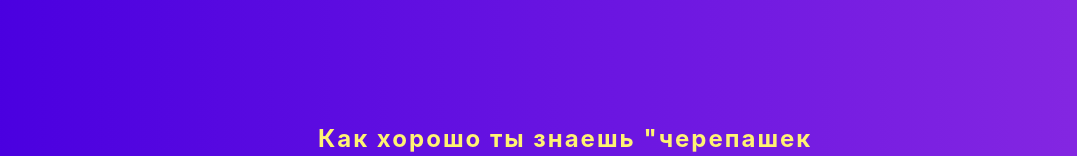
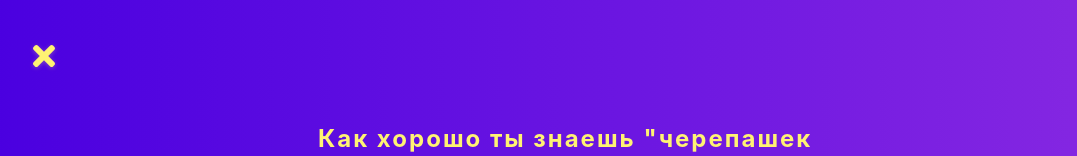
Before and after one commit to top-web-knurl/React-quiz, a React (Create React App) app: page / in a window 1280 px wide. Shown: the top 156 px of the page, without its empty margins (7-1084 px from the left). Built offline with nearby package versions, Linux system fonts and the light colour scheme.

Commit message:
Кнопка меню, логика toggle, анимация и смена иконки при открытии

```diff
--- a/src/components/FinishedQuiz/FinishedQuiz.module.css
+++ b/src/components/FinishedQuiz/FinishedQuiz.module.css
@@ -38,7 +38,6 @@
 .fail {
     border-color: rgba(250, 42, 42, 0.877);
     box-shadow: 0px 0px 2px 2px #ce1e1efb;
-
 }
 
 .fail svg {
--- /dev/null
+++ b/src/components/Navigation/MenuToggle.jsx
@@ -0,0 +1,22 @@
+import React from "react";
+import classes from './MenuToggle.module.css';
+import { FontAwesomeIcon } from '@fortawesome/react-fontawesome';
+import { faBars, faTimes } from '@fortawesome/free-solid-svg-icons'
+
+
+const MenuToggle = props => {
+    const { onToggle, isOpen } = props;
+    const { MenuToggle, openCls } = classes;
+
+    return (
+         <FontAwesomeIcon
+         className={`${MenuToggle} ${isOpen ? openCls : null}`}
+         icon={isOpen ? faBars : faTimes}
+         onClick={onToggle}
+         size="lg"
+     />
+    )
+
+}
+
+export default MenuToggle;
--- /dev/null
+++ b/src/components/Navigation/MenuToggle.module.css
@@ -0,0 +1,24 @@
+.MenuToggle{
+    position: fixed;
+    top: 40px;
+    left: 40px;
+    cursor: pointer;
+    font-size: 32px;
+    color: #FFF373;
+    filter: drop-shadow(0px 1px  2px rgba(255, 243, 115, .3));
+    z-index: 99;
+    transition: all .23s ease;
+}
+.MenuToggle:hover,
+.MenuToggle:active,
+.MenuToggle:focus{
+    filter: none;
+    transition: .2s ease;
+    opacity: .9;
+}
+.MenuToggle:active{
+    transform: scale(.94);
+}
+.MenuToggle.openCls{
+    left: 320px;
+}
--- a/src/hoc/Layout/Layout.js
+++ b/src/hoc/Layout/Layout.js
@@ -1,15 +1,29 @@
 import React, { Component } from "react";
 import classes from "./Layout.module.css";
-
+import MenuToggle from "../../components/Navigation/MenuToggle";
 
 
 class Layout extends Component{
+    state = {
+        menu:false
+    }
+
+    toggleMenuHandler= () => {
+        this.setState({
+            menu: !this.state.menu
+        })
+    }
 
     render() {
         const {children} = this.props;
         const {Layout} = classes;
+
         return (
             <div className={Layout}>
+                <MenuToggle
+                onToggle={this.toggleMenuHandler}
+                isOpen={this.state.menu}
+                />
                 <main>
                     {children}
                 </main>
```
